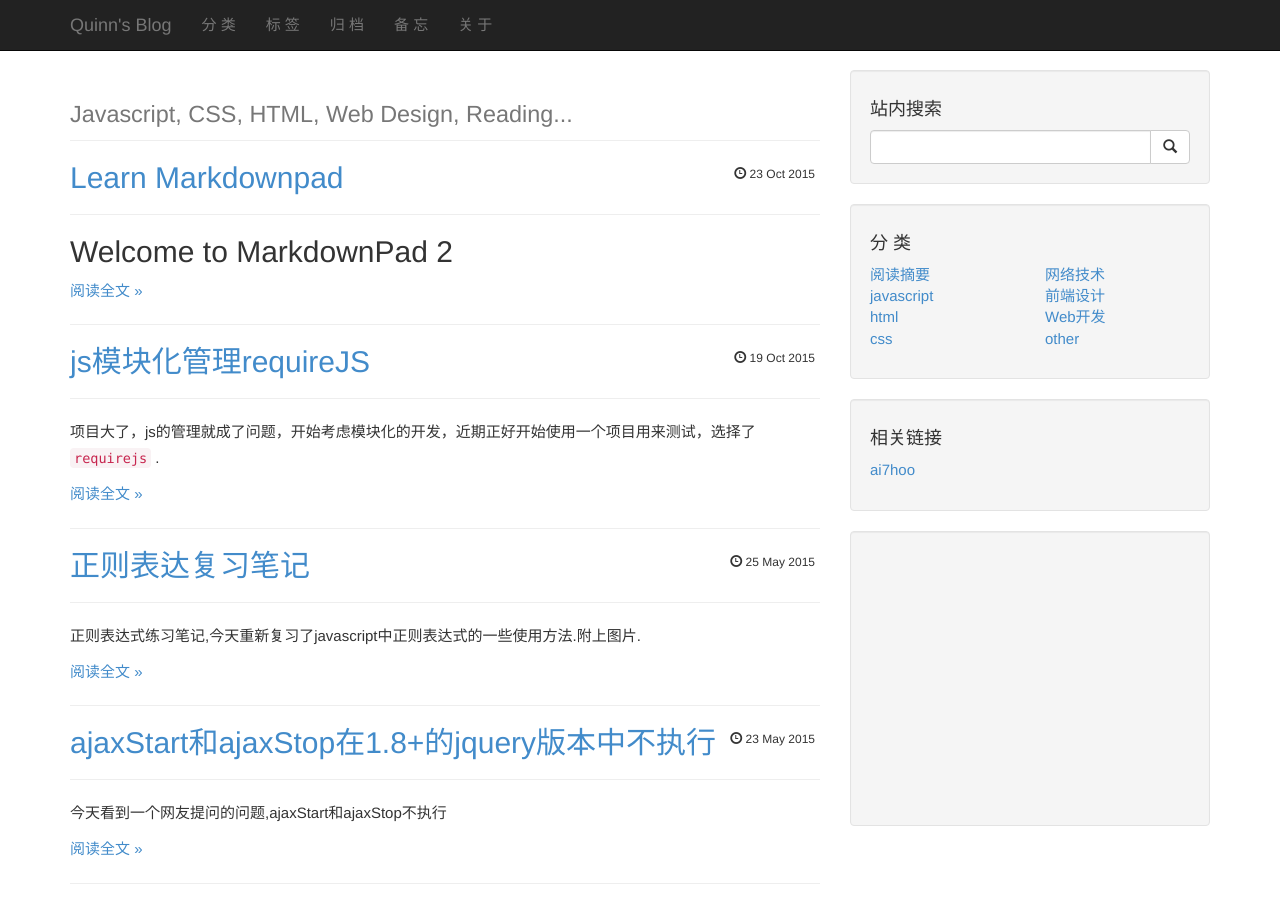
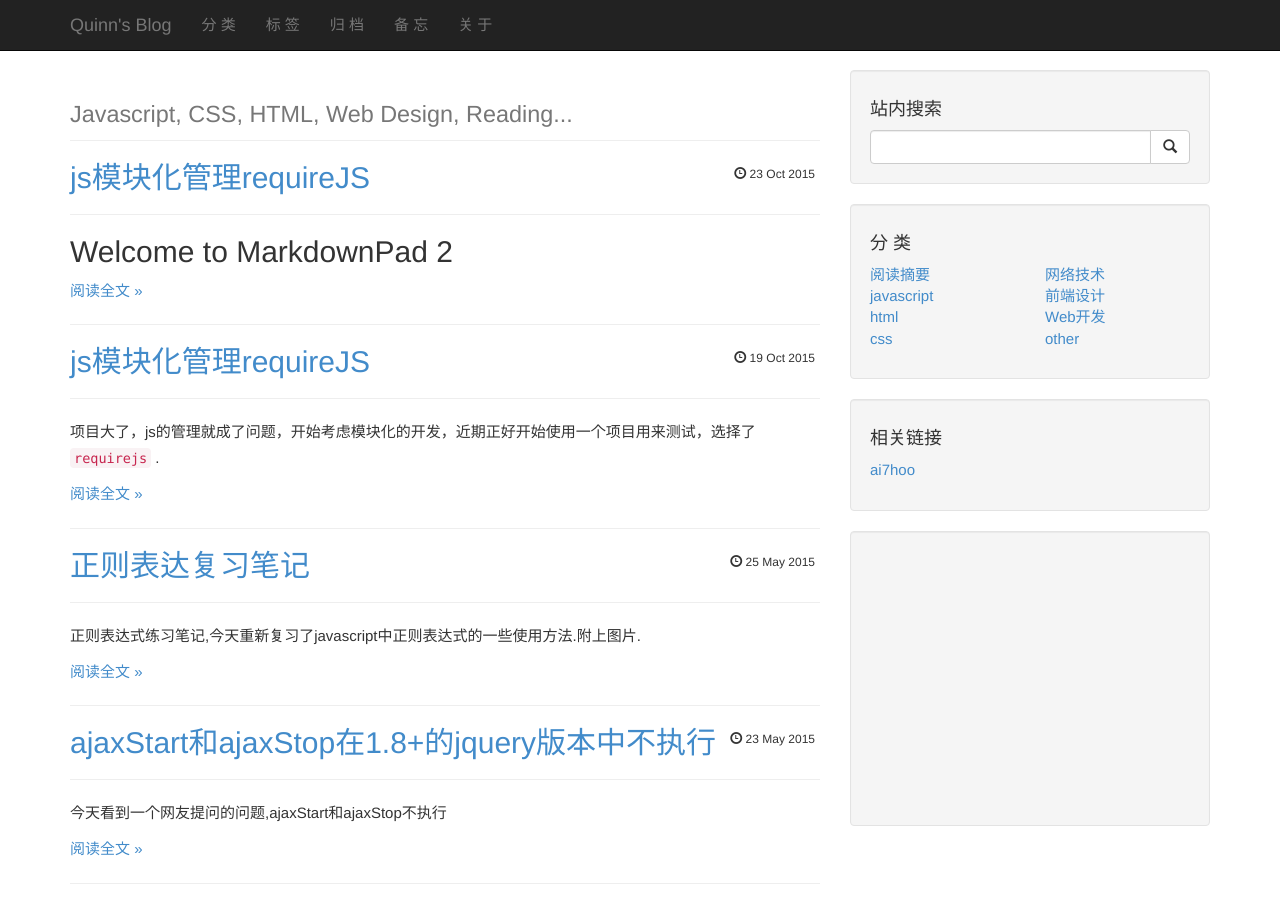
Before and after one commit to ai7hoo/ai7hoo_website, a Jekyll site: the page built from index.html, in a window 1280 px wide and 900 px high. Built offline with Jekyll 4.4.1, drawn with Linux system fonts in a browser that asks for light colours; Markdown is read by kramdown in place of the engine named in the settings; the list of posts is cut into pages by our own code; comment, search, counter and statistics services are not loaded.

Commit message:
add head info

```diff
--- a/_posts/2015-10-23-learn-MarkdownPad.md
+++ b/_posts/2015-10-23-learn-MarkdownPad.md
@@ -1,3 +1,9 @@
+---
+layout: post
+category: "other"
+title: "js模块化管理requireJS"
+tags: ["Markdown"]
+---
 ## Welcome to MarkdownPad 2 ##
 
 **MarkdownPad** is a full-featured Markdown editor for Windows.
```
